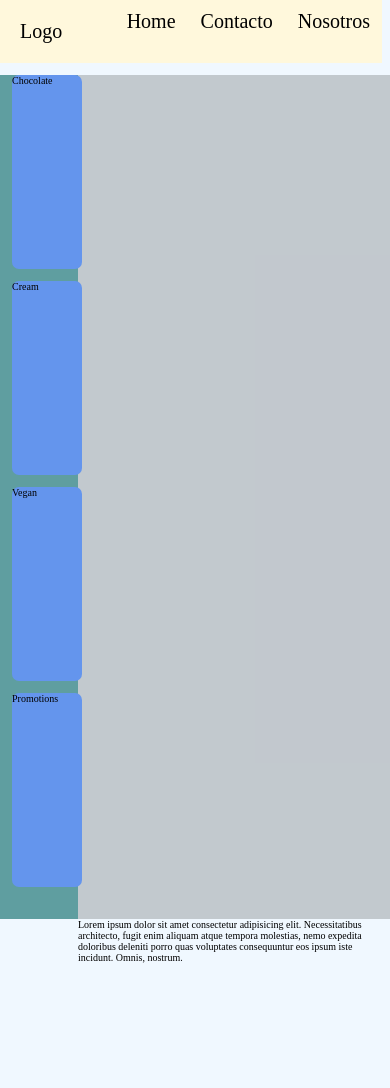
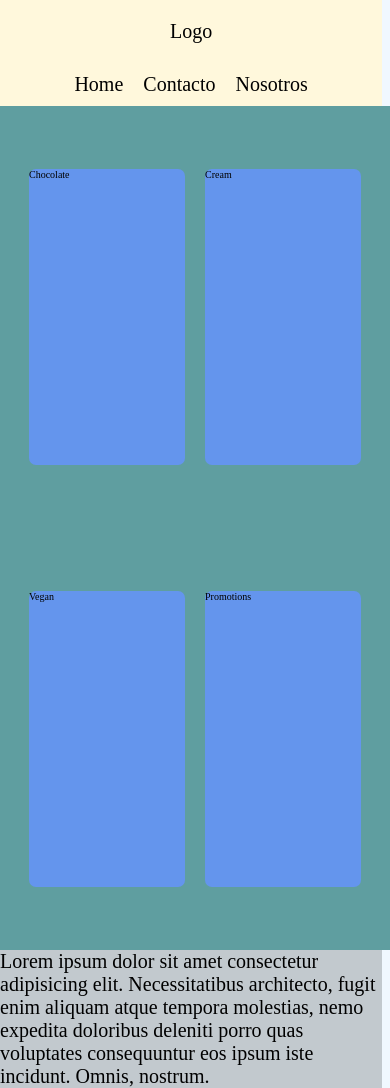
Before and after one commit to raibigo/reto-rayout-1, a plain HTML site: page index.html in a window 390 px wide. Before the commit the page ends 963 px from the top, so only its background shows below. Drawn offline with Linux system fonts and the light colour scheme.

Commit message:
now the page is responsive

```diff
--- a/index.html
+++ b/index.html
@@ -6,6 +6,8 @@
     <meta name="viewport" content="width=device-width, initial-scale=1.0">
     <title>Reto Layout 1</title>
     <link rel="stylesheet" href="./style.css">
+    <link rel="stylesheet" href="./tablet.css" media="screen and (min-width: 600px)">
+    <link rel="stylesheet" href="./desktop.css" media="screen and (min-width: 850px)">
 </head>
 <body>
     <header class="header">
@@ -35,9 +37,9 @@
                 <p>Promotions</p>
             </figure>
         </section>
-        <section class="content">
+        <div class="content">
             <p>Lorem ipsum dolor sit amet consectetur adipisicing elit. Necessitatibus architecto, fugit enim aliquam atque tempora molestias, nemo expedita doloribus deleniti porro quas voluptates consequuntur eos ipsum iste incidunt. Omnis, nostrum.</p>
-        </section>
+        </div>
     </main>
 </body>
 </html>
--- a/style.css
+++ b/style.css
@@ -11,7 +11,8 @@ html {
 
 .header, .nav{
     display: flex;
-    flex-direction: row;
+    flex-wrap: wrap;
+    flex-direction: column;
 }
 
 .nav {
@@ -21,13 +22,15 @@ html {
 }
 
 .nav-logo p {
+    display: flex;
+    justify-content: center ;
     border: 10px;
     padding: 20px;
 }
 
 .nav-elements {
-    position: absolute;
-    right: 0;
+    display: flex;
+    justify-content: center;
     border: 10px;
     padding: 10px;
 }
@@ -44,18 +47,22 @@ html {
 }
 
 .whisky__cream__types {
+    display: flex;
+    align-items: center;
+    justify-content: center;
+    flex-wrap: wrap;
+    flex-direction: row;
     height: 100vh;
-    width: 20vw;
+    width: 100;
     background-color: cadetblue;
-    display: block;
 }
 
 .wct-item {
     background-color: cornflowerblue;
     border-radius: 7px;
-    margin: 12px;
-    height: 23vh;
-    width: 18vw;
+    margin: 10px;
+    height: 35vh;
+    width: 40vw;
 }
 
 .main {
@@ -64,7 +71,9 @@ html {
 }
 
 .content {
-    position: absolute;
-    left: 20vw;
-    width: 80vw;
+    font-size: 2rem;
+    background-color: rgba(0, 0, 0, 0.192) ;
+    display: flex;
+    flex-wrap: wrap;
+    width: 98vw;
 }
```
